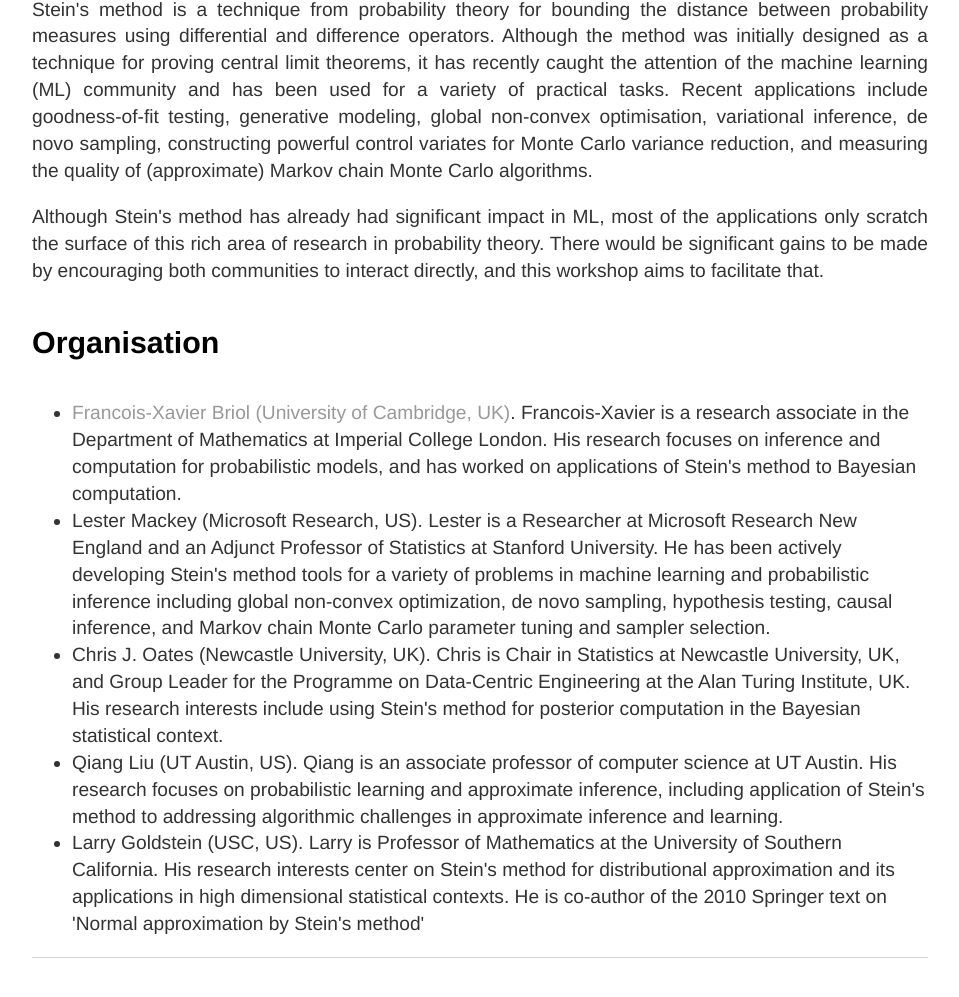
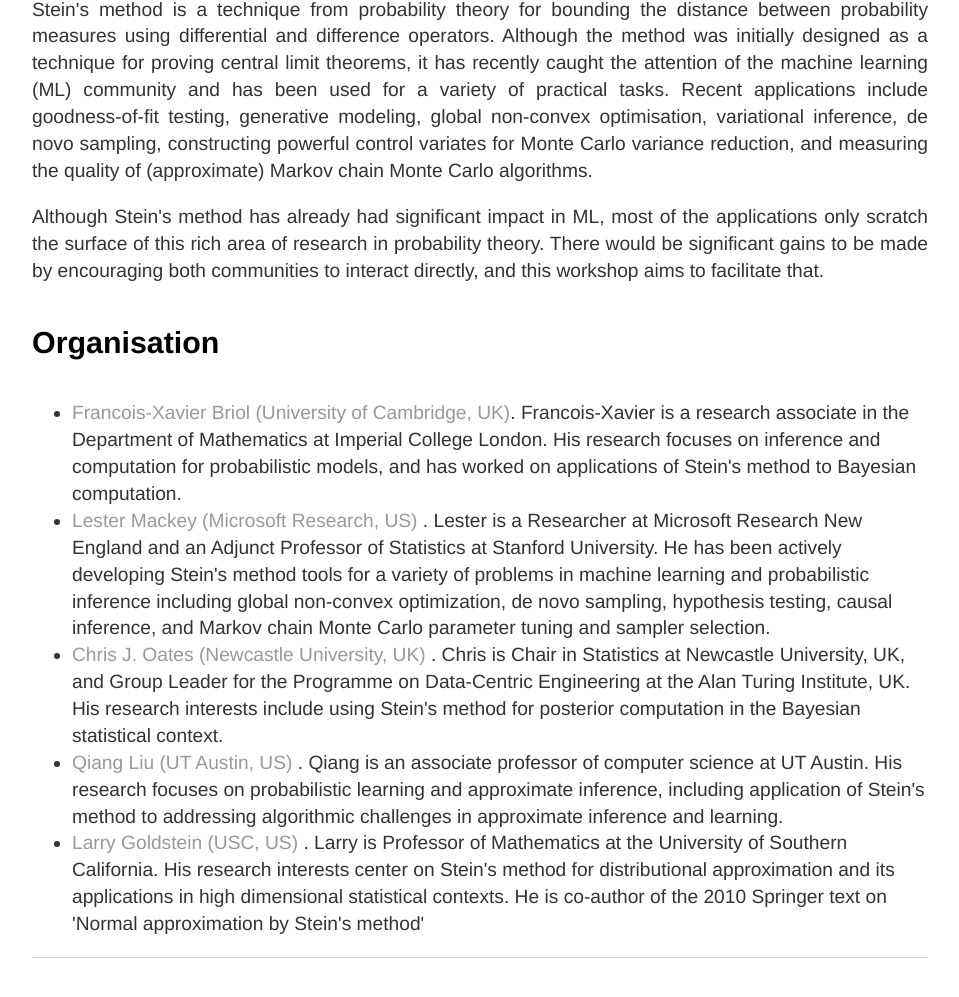
Before and after one commit to steinworkshop/steinworkshop.github.io, a Jekyll site: the page built from index.html, in a window 1280 px wide, cut to the strip 544-1562 px from the top of the page. Shown: the top 997 px of the strip, without its empty margins (160-1119 px from the left). Built offline with Jekyll 4.4.1, drawn with Linux system fonts in a browser that asks for light colours; some of the changed lines change nothing that is shown.

Commit message:
all organisers URLs

```diff
--- a/index.html
+++ b/index.html
@@ -28,13 +28,13 @@ title: Stein
 	<ul>
 			<li> <a href="https://fxbriol.github.io/"> Francois-Xavier Briol (University of Cambridge, UK)</a>. Francois-Xavier is a research associate in the Department of Mathematics at Imperial College London. His research focuses on inference and computation for probabilistic models, and has worked on applications of Stein's method to Bayesian computation. </li>
 
-			<li>Lester Mackey (Microsoft Research, US). Lester is a Researcher at Microsoft Research New England and an Adjunct Professor of Statistics at Stanford University. He has been actively developing Stein's method tools for a variety of problems in machine learning and probabilistic inference including global non-convex optimization, de novo sampling, hypothesis testing, causal inference, and Markov chain Monte Carlo parameter tuning and sampler selection. </li>
+			<li><a href="https://web.stanford.edu/~lmackey/"> Lester Mackey (Microsoft Research, US) </a>. Lester is a Researcher at Microsoft Research New England and an Adjunct Professor of Statistics at Stanford University. He has been actively developing Stein's method tools for a variety of problems in machine learning and probabilistic inference including global non-convex optimization, de novo sampling, hypothesis testing, causal inference, and Markov chain Monte Carlo parameter tuning and sampler selection. </li>
 
-			<li>Chris J. Oates (Newcastle University, UK). Chris is Chair in Statistics at Newcastle University, UK, and Group Leader for the Programme on Data-Centric Engineering at the Alan Turing Institute, UK. His research interests include using Stein's method for posterior computation in the Bayesian statistical context.</li>
+			<li> <a href="http://oates.work/"> Chris J. Oates (Newcastle University, UK) </a>. Chris is Chair in Statistics at Newcastle University, UK, and Group Leader for the Programme on Data-Centric Engineering at the Alan Turing Institute, UK. His research interests include using Stein's method for posterior computation in the Bayesian statistical context.</li>
 
-			<li>Qiang Liu (UT Austin, US). Qiang is an associate professor of computer science at UT Austin. His research focuses on probabilistic learning and approximate inference, including application of Stein's method to addressing algorithmic challenges in approximate inference and learning.</li>
+			<li> <a href="https://www.cs.utexas.edu/~lqiang/"> Qiang Liu (UT Austin, US) </a>. Qiang is an associate professor of computer science at UT Austin. His research focuses on probabilistic learning and approximate inference, including application of Stein's method to addressing algorithmic challenges in approximate inference and learning.</li>
 
-			<li>Larry Goldstein (USC, US). Larry is Professor of Mathematics at the University of Southern California. His research interests center on Stein's method for distributional approximation and its applications in high dimensional statistical contexts. He is co-author of the 2010 Springer text on 'Normal approximation by Stein's method'</li>
+			<li> <a href="https://dornsife.usc.edu/larry-goldstein/"> Larry Goldstein (USC, US) </a>. Larry is Professor of Mathematics at the University of Southern California. His research interests center on Stein's method for distributional approximation and its applications in high dimensional statistical contexts. He is co-author of the 2010 Springer text on 'Normal approximation by Stein's method'</li>
 	</ul>
 
 
```
